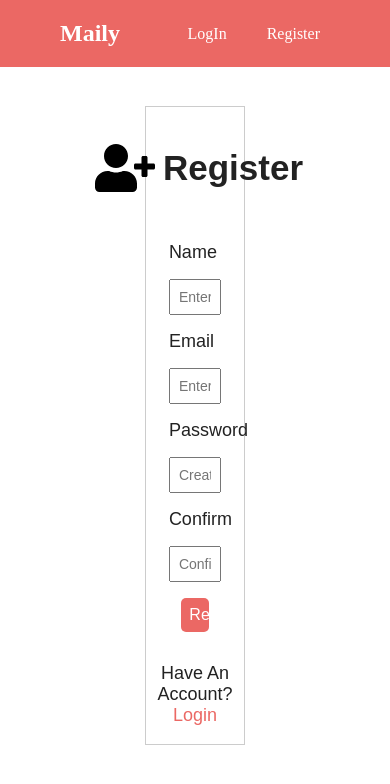
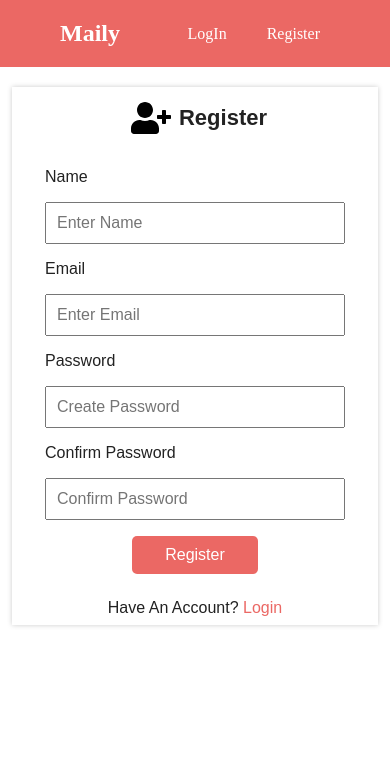
Before and after one commit to bulentkyc/contact-list-fullstack-react, a React (Create React App) app: page /register in a window 390 px wide. Shown: the top 784 px of the page. Built offline with nearby package versions, Linux system fonts and the light colour scheme.

Commit message:
update#7

```diff
--- a/src/Components/FormContainer/Form.module.scss
+++ b/src/Components/FormContainer/Form.module.scss
@@ -3,15 +3,17 @@
 .containerForm {
 	color: $black;
 	font-size: 18px;
-	width: 25%;
-	margin: 10% auto;
-	border: 1px solid $gray;
+	width: 35%;
+	margin: 5% auto;
+	padding: 2%;
+	box-shadow: 0 0 5px $gray;
 	font-family: Arial, Helvetica, sans-serif;
 	h1 {
 		display: flex;
 		justify-content: center;
 		align-items: center;
 		font-size: 35px;
+		margin: 0;
 		img {
 			width: 60px;
 			padding: 8px;
@@ -20,11 +22,11 @@
 	form {
 		display: flex;
 		flex-direction: column;
-		padding: 5% 15%;
+		padding: 5%;
 		input {
-			padding: 8px;
+			padding: 10px;
 			margin: 8px;
-			font-size: 14px;
+			font-size: 16px;
 			&[type='submit'] {
 				width: 40%;
 				margin: 8px auto;
@@ -41,9 +43,23 @@
 	}
 	p {
 		text-align: center;
+		margin: 0;
 		a {
 			color: $redOrange;
 			text-decoration: none;
 		}
 	}
 }
+
+@media (max-width: 800px) {
+	.containerForm {
+		width: 90%;
+		font-size: 16px;
+		h1 {
+			font-size: 22px;
+			img {
+				width: 40px;
+			}
+		}
+	}
+}
--- a/src/Components/FormContainer/Register/Register.js
+++ b/src/Components/FormContainer/Register/Register.js
@@ -1,54 +1,52 @@
 import React from 'react';
 import { Link } from 'react-router-dom';
 import Classes from '../Form.module.scss';
-import axios from 'axios';
 
 class Register extends React.Component {
-	state={
-		failed: false
-	}
 	nameRef = React.createRef();
 	emailRef = React.createRef();
 	passwordRef = React.createRef();
-	paswordConfirmRef = React.createRef();
-	addNewUser = (e) =>{
+	paswwordConfirmRef = React.createRef();
+	addNewUser = (e) => {
 		e.preventDefault();
-		if(this.passwordRef.current.value === this.paswordConfirmRef.current.value){
+		if (this.passwordRef.current.value === this.paswwordConfirmRef.current.value) {
 			let obj = {
-				name : this.nameRef.current.value,
-				email : this.emailRef.current.value,
-				password : this.passwordRef.current.value,
-				password2 : this.paswordConfirmRef.current.value,
+				username: this.nameRef.current.value,
+				email: this.emailRef.current.value,
+				password: this.passwordRef.current.value
+			};
+			window.location.pathname = '/login';
+			fetch('/newUser', {
+				method: 'POST',
+				body: JSON.stringify({ ...obj }),
+				headers: { 'Content-Type': 'application/json' }
+			})
+				.then((response) => response.json())
+				.then((body) => {
+					if (body === true) {
+						window.location.pathname = '/login';
 					}
-			axios.post('/newUser',{...obj})
-			  .then(response =>{
-				  console.log(response)
-				if(response.data.status === "success"){
-					this.setState({failed : false});
-					// window.location.pathname = "/login"
-				}else{
-					this.setState({failed : true});
+				})
+				.catch((err) => {
+					console.log(err);
+				});
 		}
-				}).catch( err =>{
-					console.log(err);
-				})
-		}
-	}
-	render(){
+	};
+	render() {
 		return (
 			<section className={Classes.containerForm}>
 				<h1>
 					<img src={require('../../../assets/img/user-plus-solid.svg')} alt="user-img" />Register
 				</h1>
-			<form  onSubmit={this.addNewUser}>
+				<form onSubmit={this.addNewUser}>
 					<label>Name</label>
-				<input type="text" placeholder="Enter Name" ref={this.nameRef}  />
+					<input type="text" placeholder="Enter Name" ref={this.nameRef} />
 					<label>Email</label>
-				<input type="email" placeholder="Enter Email" ref={this.emailRef}/>
+					<input type="email" placeholder="Enter Email" ref={this.emailRef} />
 					<label>Password</label>
-				<input type="password" placeholder="Create Password" ref={this.passwordRef}/>
-				<label>Confirm</label>
-				<input type="password" placeholder="Confirm Password" ref={this.paswordConfirmRef}/>
+					<input type="password" placeholder="Create Password" ref={this.passwordRef} />
+					<label>Confirm Password</label>
+					<input type="password" placeholder="Confirm Password" ref={this.paswwordConfirmRef} />
 					<input type="submit" value="Register" />
 				</form>
 				<p>
@@ -56,7 +54,7 @@ class Register extends React.Component {
 				</p>
 			</section>
 		);
-};
+	}
 }
 
 export default Register;
```
Lines whose indentation alone changed are shown as unchanged.
